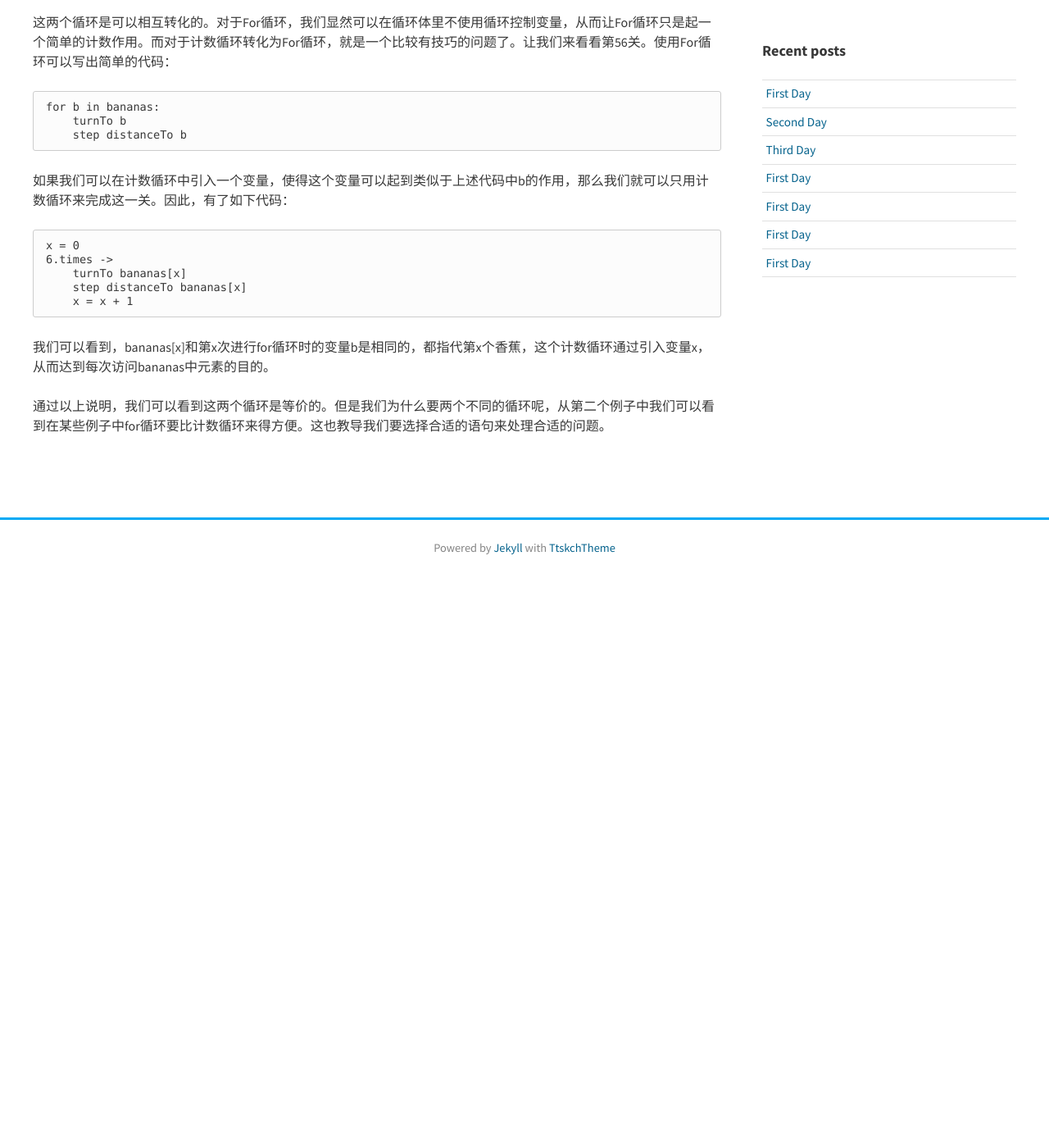
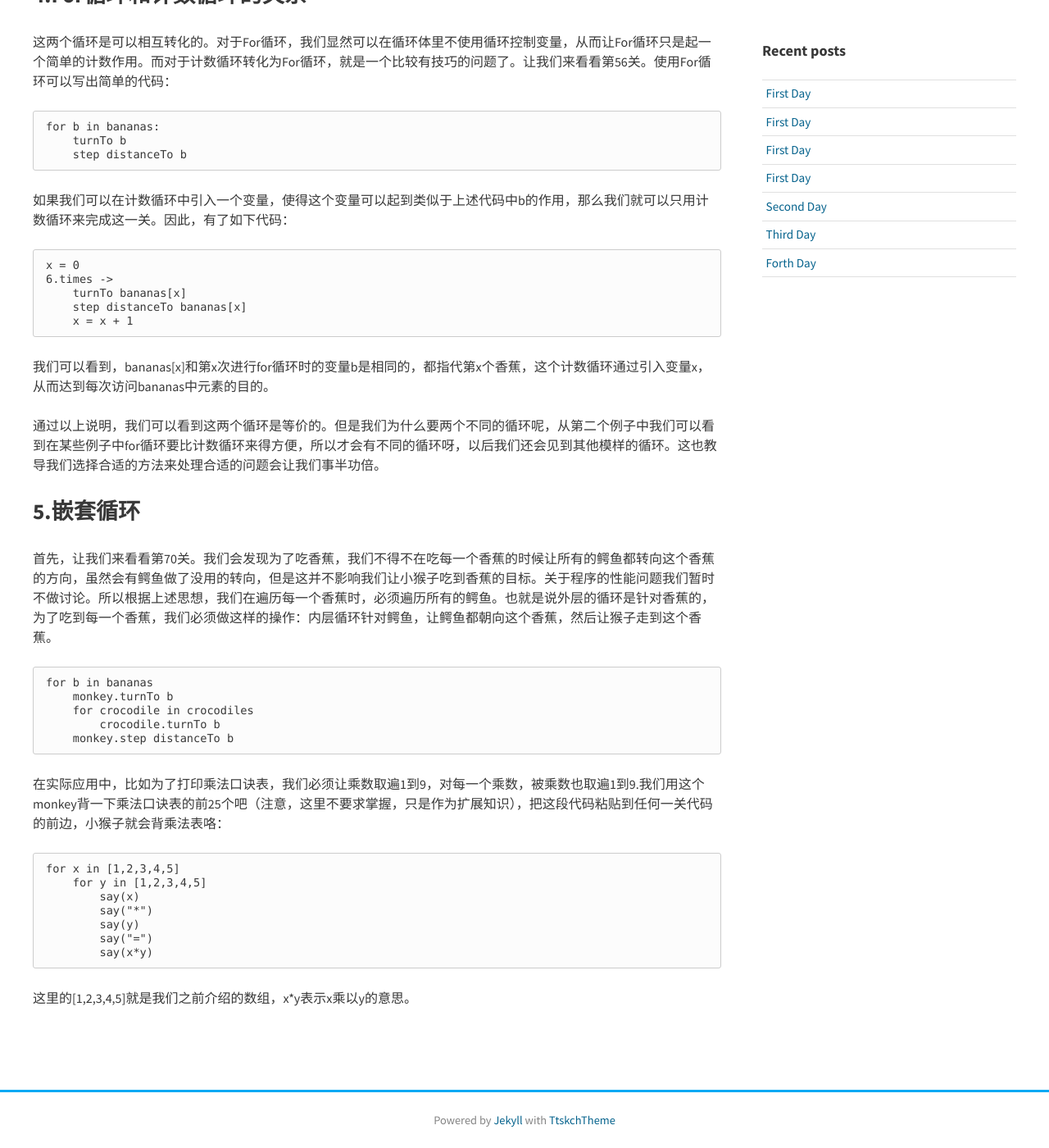
Before and after one commit to dushuaicode/dushuaicode.github.io, a Jekyll site: the page built from _posts/2017-04-13-03.md, in a window 1280 px wide and 1400 px high, scrolled down 1199 px. Shown: the whole window at 82% size. Built offline with Jekyll 4.4.1, drawn with Linux system fonts in a browser that asks for light colours; nearby versions of some CDN libraries; before the commit the page ends 1901 px from its top, so only the background shows below that; some of the changed text lies outside the part shown.

Commit message:
add a post

````diff
--- a/_posts/2017-04-15-03.md
+++ b/_posts/2017-04-13-03.md
@@ -16,6 +16,7 @@ tags:
 
 1. 复习times计数循环
 2. 掌握For循环的使用方法，了解为什么要使用For循环
+3. 了解嵌套循环
 
 ## 2.计数循环
 
@@ -55,4 +56,30 @@ x = 0
 
 我们可以看到，bananas[x]和第x次进行for循环时的变量b是相同的，都指代第x个香蕉，这个计数循环通过引入变量x，从而达到每次访问bananas中元素的目的。
 
-通过以上说明，我们可以看到这两个循环是等价的。但是我们为什么要两个不同的循环呢，从第二个例子中我们可以看到在某些例子中for循环要比计数循环来得方便。这也教导我们要选择合适的语句来处理合适的问题。
+通过以上说明，我们可以看到这两个循环是等价的。但是我们为什么要两个不同的循环呢，从第二个例子中我们可以看到在某些例子中for循环要比计数循环来得方便，所以才会有不同的循环呀，以后我们还会见到其他模样的循环。这也教导我们选择合适的方法来处理合适的问题会让我们事半功倍。
+
+## 5.嵌套循环
+
+首先，让我们来看看第70关。我们会发现为了吃香蕉，我们不得不在吃每一个香蕉的时候让所有的鳄鱼都转向这个香蕉的方向，虽然会有鳄鱼做了没用的转向，但是这并不影响我们让小猴子吃到香蕉的目标。关于程序的性能问题我们暂时不做讨论。所以根据上述思想，我们在遍历每一个香蕉时，必须遍历所有的鳄鱼。也就是说外层的循环是针对香蕉的，为了吃到每一个香蕉，我们必须做这样的操作：内层循环针对鳄鱼，让鳄鱼都朝向这个香蕉，然后让猴子走到这个香蕉。
+
+```
+for b in bananas
+    monkey.turnTo b
+    for crocodile in crocodiles
+        crocodile.turnTo b
+    monkey.step distanceTo b
+```
+
+在实际应用中，比如为了打印乘法口诀表，我们必须让乘数取遍1到9，对每一个乘数，被乘数也取遍1到9.我们用这个monkey背一下乘法口诀表的前25个吧（注意，这里不要求掌握，只是作为扩展知识），把这段代码粘贴到任何一关代码的前边，小猴子就会背乘法表咯：
+
+```
+for x in [1,2,3,4,5]
+    for y in [1,2,3,4,5]
+        say(x)
+        say("*")
+        say(y)
+        say("=")
+        say(x*y)
+```
+
+这里的[1,2,3,4,5]就是我们之前介绍的数组，x*y表示x乘以y的意思。
````
Also changed, not shown: _posts/2017-04-12-04.md (added, +59 -0 lines), _posts/2017-04-15-04.md (deleted, +0 -13 lines), _posts/2017-04-14-02.md (renamed from _posts/2017-04-15-02.md).
